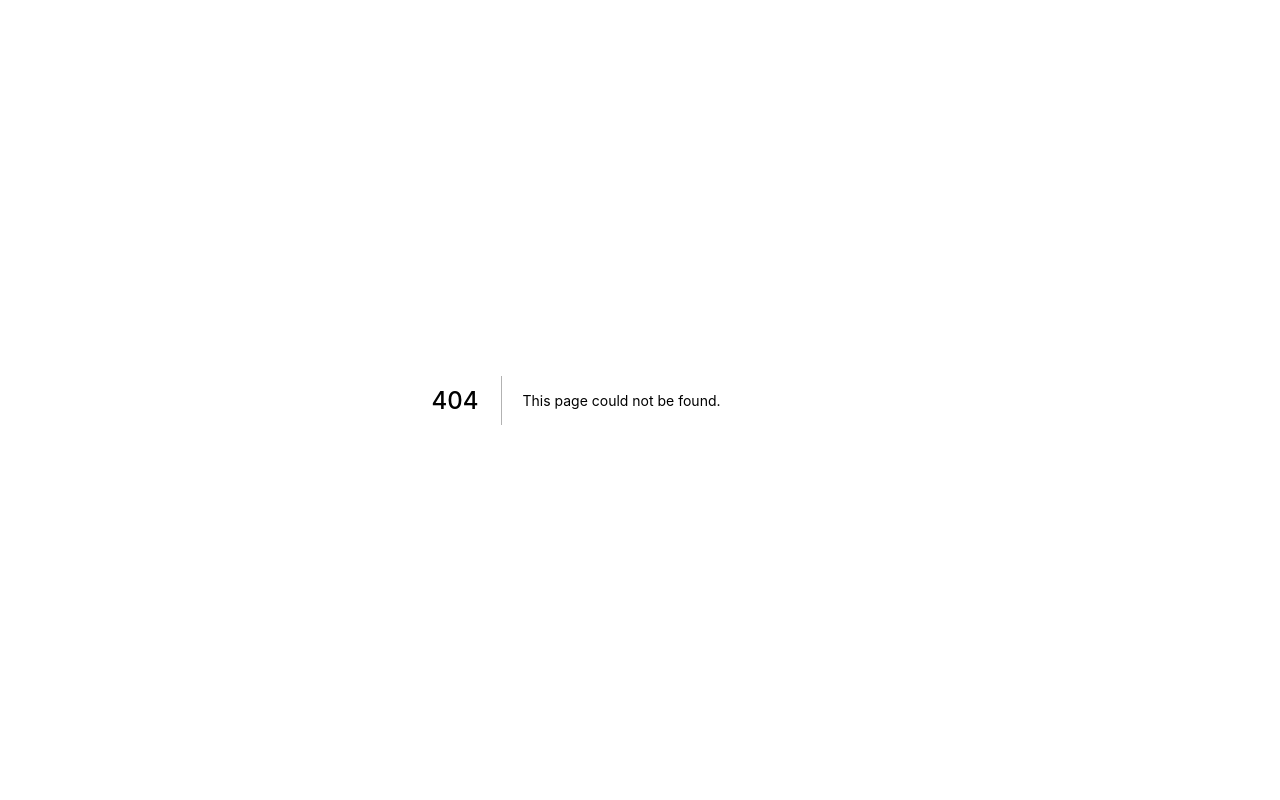
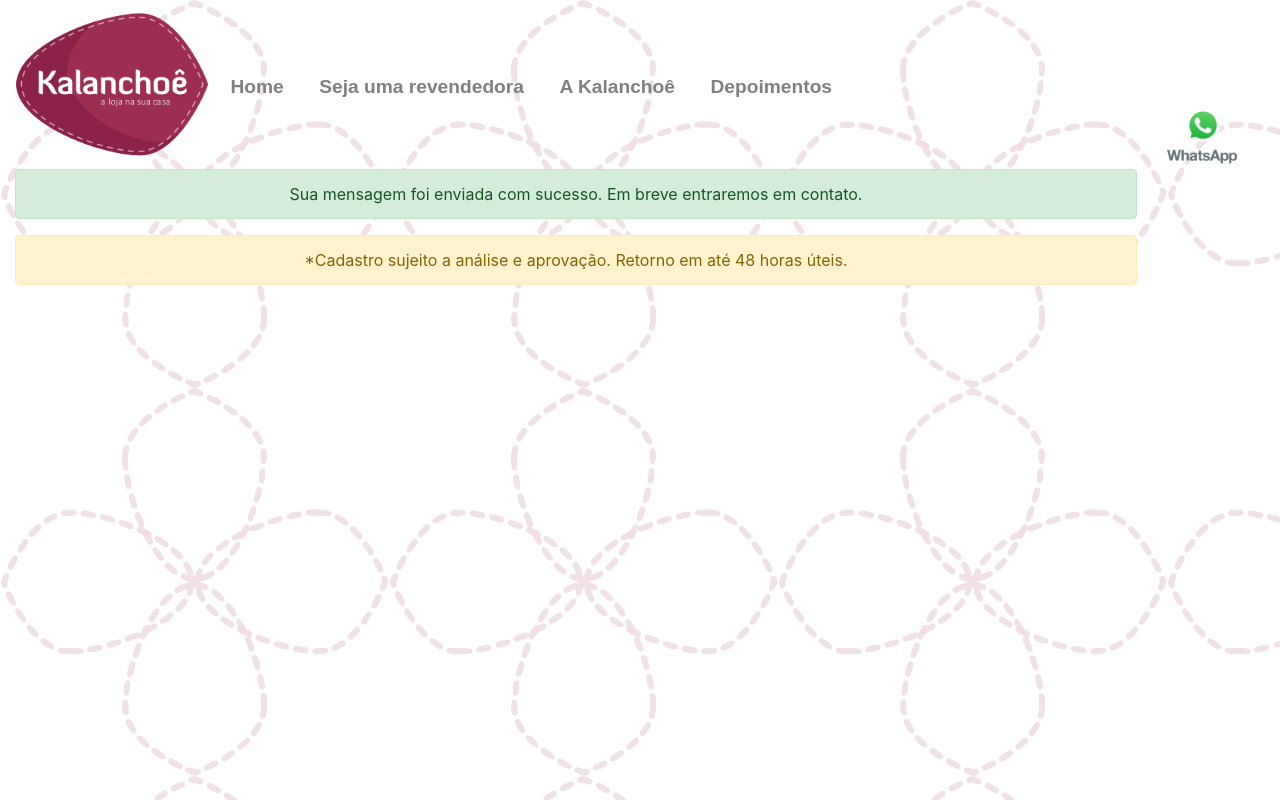
Before and after one commit to dericsp/nextKalanchoe, a Next.js app: page /obrigado in a window 1280 px wide. Before the commit this address had no page. Built offline with nearby package versions, Linux system fonts and the light colour scheme.

Commit message:
thanks page

```diff
--- /dev/null
+++ b/pages/obrigado.js
@@ -0,0 +1,40 @@
+
+import Navigation from './navbark'
+import {Container, Col, Row, Alert} from 'react-bootstrap';
+import axios from 'axios';
+import {useForm} from 'react-hook-form';
+
+function Obrigado() {
+    return (
+        <div>
+      <Navigation/>
+      <FormSuccess/>
+      </div>
+  )
+}
+
+function FormSuccess() {
+    return(
+        <Container fluid >
+		{/* <h1 align="center">Formulário de contato</h1> */}
+        <Row>
+        <Col xs={{ order: 1 }}>
+        <Alert className="alert-success" align='center'>
+			Sua mensagem foi enviada com sucesso. Em breve entraremos em contato.
+		</Alert>
+        </Col>
+        </Row>
+        <Row >
+        <Col xs={{ order: 1 }}>
+			<Alert className='alert-warning' align='center'>
+				*Cadastro sujeito a análise e aprovação. Retorno em até 48 horas úteis.
+			</Alert>
+        </Col>
+        </Row>
+	</Container>
+    )
+
+}
+
+
+export default Obrigado
```
Also changed, not shown: pages/formulario-contato.js (+6 -1 lines).
